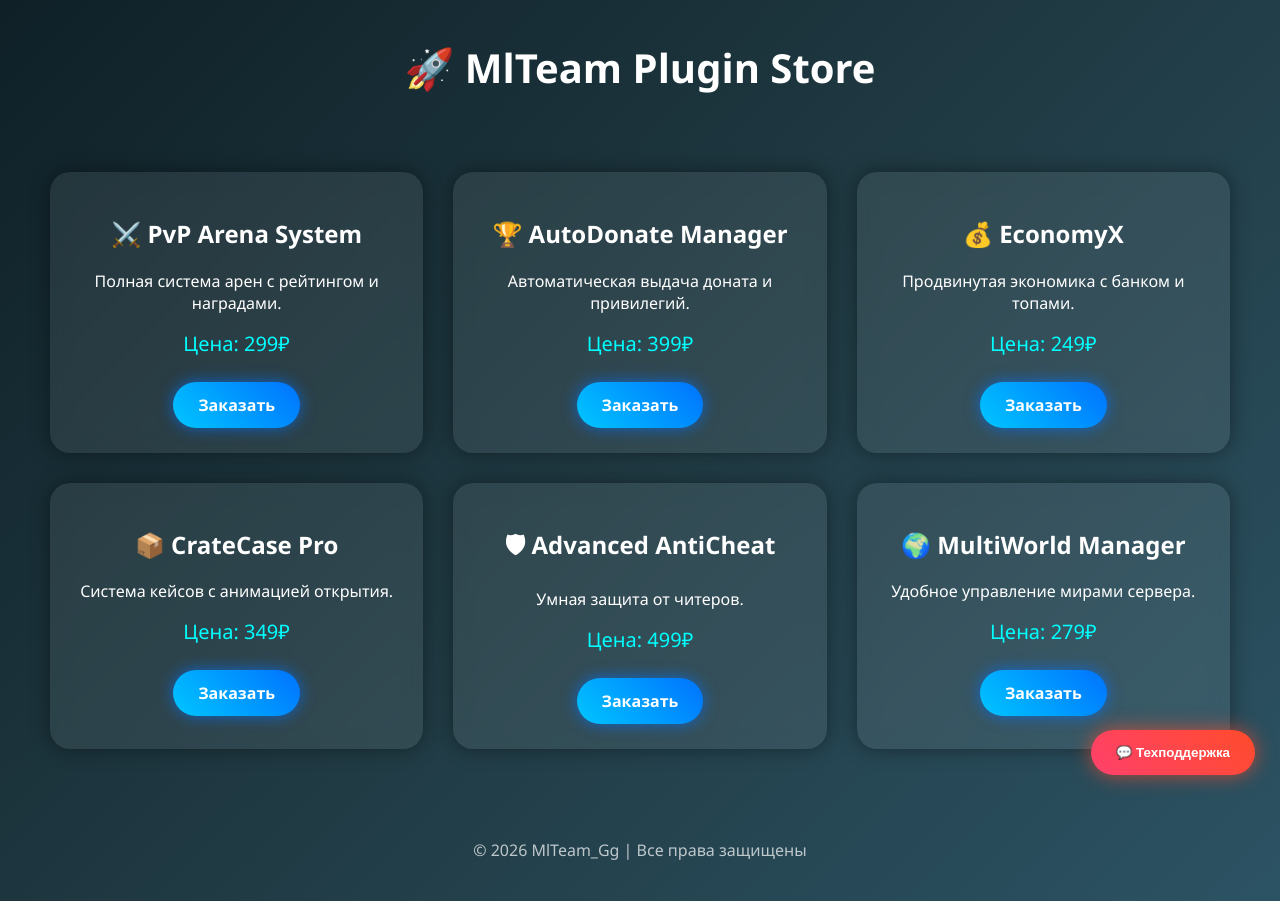
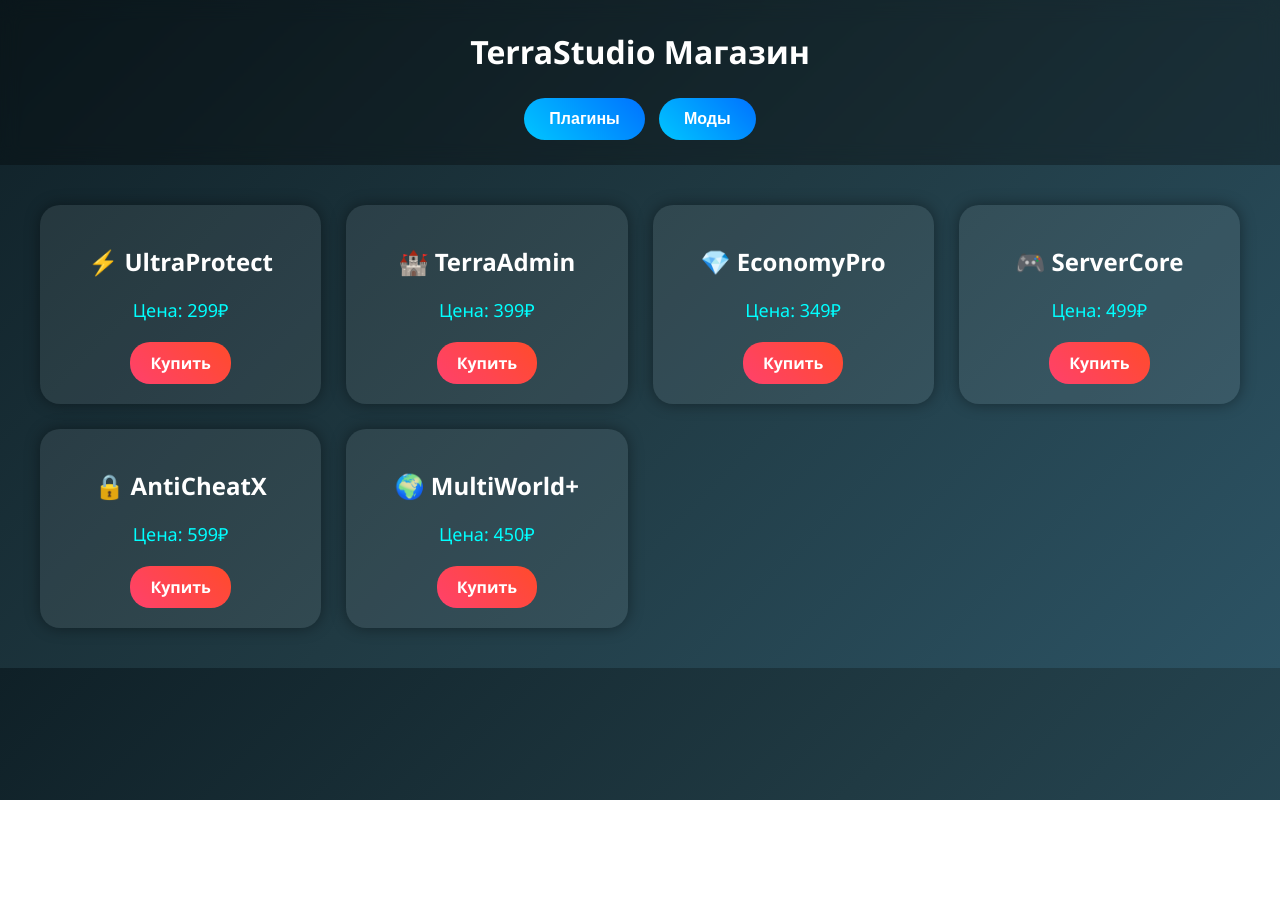
Before and after one commit to kirillzaplava198-eng/terrastudio, a plain HTML site: page index.html in a window 1280 px wide. After the commit the page ends 800 px from the top, so only its background shows below. Drawn offline with Linux system fonts and the light colour scheme.

Commit message:
index.html

```diff
--- a/index.html
+++ b/index.html
@@ -2,7 +2,7 @@
 <html lang="ru">
 <head>
 <meta charset="UTF-8">
-    <title>MlTeam | Магазин плагинов</title>
+<title>TerraStudio | Магазин</title>
 
 <style>
 body {
@@ -13,213 +13,188 @@
     text-align: center;
 }
 
+header {
+    padding: 20px;
+    background: rgba(0,0,0,0.3);
+    backdrop-filter: blur(10px);
+}
+
 h1 {
-            margin-top: 40px;
-            font-size: 40px;
+    margin: 10px 0;
+}
+
+.switch-buttons {
+    margin-top: 20px;
+}
+
+.switch-buttons button {
+    padding: 12px 25px;
+    margin: 5px;
+    border: none;
+    border-radius: 25px;
+    font-size: 16px;
+    font-weight: bold;
+    cursor: pointer;
+    background: linear-gradient(45deg, #00c6ff, #0072ff);
+    color: white;
+    transition: 0.3s;
+}
+
+.switch-buttons button:hover {
+    transform: scale(1.1);
 }
 
 .container {
     display: grid;
-            grid-template-columns: repeat(auto-fit, minmax(280px, 1fr));
-            gap: 30px;
-            padding: 50px;
+    grid-template-columns: repeat(auto-fit, minmax(250px, 1fr));
+    gap: 25px;
+    padding: 40px;
 }
 
 .card {
     background: rgba(255, 255, 255, 0.08);
-            backdrop-filter: blur(10px);
     border-radius: 20px;
-            padding: 25px;
+    padding: 20px;
     transition: 0.4s;
-            box-shadow: 0 0 20px rgba(0,0,0,0.4);
+    box-shadow: 0 0 15px rgba(0,0,0,0.4);
 }
 
 .card:hover {
-            transform: translateY(-10px);
-            box-shadow: 0 0 30px rgba(0,255,255,0.6);
+    transform: translateY(-8px);
+    box-shadow: 0 0 25px rgba(0,255,255,0.6);
 }
 
 .price {
-            font-size: 20px;
     margin: 10px 0;
     color: #00ffff;
+    font-size: 18px;
 }
 
 .btn {
     display: inline-block;
-            margin-top: 15px;
-            padding: 12px 25px;
-            font-size: 16px;
+    margin-top: 10px;
+    padding: 10px 20px;
+    border-radius: 20px;
+    text-decoration: none;
     font-weight: bold;
-            text-decoration: none;
+    background: linear-gradient(45deg, #ff416c, #ff4b2b);
     color: white;
-            border-radius: 30px;
-            background: linear-gradient(45deg, #00c6ff, #0072ff);
     transition: 0.3s;
-            box-shadow: 0 0 15px rgba(0,114,255,0.7);
 }
 
 .btn:hover {
     transform: scale(1.1);
-            box-shadow: 0 0 25px rgba(0,255,255,1);
 }
 
-        footer {
-            margin: 40px 0;
-            opacity: 0.7;
+.hidden {
+    display: none;
+}
+</style>
+
+<script>
+function showPlugins() {
+    document.getElementById("plugins").classList.remove("hidden");
+    document.getElementById("mods").classList.add("hidden");
 }
 
-        /* Кнопка поддержки */
-        .open-support {
-            position: fixed;
-            bottom: 25px;
-            right: 25px;
-            padding: 15px 25px;
-            border: none;
-            border-radius: 50px;
-            font-weight: bold;
-            background: linear-gradient(45deg, #ff416c, #ff4b2b);
-            color: white;
-            cursor: pointer;
-            box-shadow: 0 0 20px rgba(255,75,43,0.7);
+function showMods() {
+    document.getElementById("mods").classList.remove("hidden");
+    document.getElementById("plugins").classList.add("hidden");
 }
+</script>
 
-        /* Модальное окно */
-        .support-modal {
-            display: none;
-            position: fixed;
-            inset: 0;
-            background: rgba(0,0,0,0.7);
-            justify-content: center;
-            align-items: center;
-        }
-
-        .support-content {
-            background: #1e1e1e;
-            padding: 30px;
-            border-radius: 20px;
-            width: 350px;
-        }
-
-        .support-content h2 {
-            margin-top: 0;
-        }
-
-        .support-content input,
-        .support-content textarea {
-            width: 100%;
-            margin: 10px 0;
-            padding: 10px;
-            border-radius: 10px;
-            border: none;
-        }
-
-        .support-content textarea {
-            height: 100px;
-            resize: none;
-        }
-
-        .send-btn {
-            padding: 10px 20px;
-            border: none;
-            border-radius: 20px;
-            background: linear-gradient(45deg, #00c6ff, #0072ff);
-            color: white;
-            cursor: pointer;
-            font-weight: bold;
-            width: 100%;
-        }
-
-        .close {
-            float: right;
-            font-size: 22px;
-            cursor: pointer;
-        }
-    </style>
 </head>
-
 <body>
 
-<h1>🚀 MlTeam Plugin Store</h1>
+<header>
+    <h1>TerraStudio Магазин</h1>
+    <div class="switch-buttons">
+        <button onclick="showPlugins()">Плагины</button>
+        <button onclick="showMods()">Моды</button>
+    </div>
+</header>
 
-<div class="container">
+<!-- ПЛАГИНЫ -->
+<div id="plugins" class="container">
 
     <div class="card">
-        <h2>⚔️ PvP Arena System</h2>
-        <p>Полная система арен с рейтингом и наградами.</p>
+        <h2>⚡ UltraProtect</h2>
         <div class="price">Цена: 299₽</div>
-        <a class="btn" href="https://t.me/MlTeam_Gg?text=Хочу заказать PvP Arena System">Заказать</a>
+        <a class="btn" href="https://t.me/MlTeam_Gg?text=Хочу UltraProtect">Купить</a>
     </div>
 
     <div class="card">
-        <h2>🏆 AutoDonate Manager</h2>
-        <p>Автоматическая выдача доната и привилегий.</p>
+        <h2>🏰 TerraAdmin</h2>
         <div class="price">Цена: 399₽</div>
-        <a class="btn" href="https://t.me/MlTeam_Gg?text=Хочу заказать AutoDonate Manager">Заказать</a>
+        <a class="btn" href="https://t.me/MlTeam_Gg?text=Хочу TerraAdmin">Купить</a>
     </div>
 
     <div class="card">
-        <h2>💰 EconomyX</h2>
-        <p>Продвинутая экономика с банком и топами.</p>
-        <div class="price">Цена: 249₽</div>
-        <a class="btn" href="https://t.me/MlTeam_Gg?text=Хочу заказать EconomyX">Заказать</a>
+        <h2>💎 EconomyPro</h2>
+        <div class="price">Цена: 349₽</div>
+        <a class="btn" href="https://t.me/MlTeam_Gg?text=Хочу EconomyPro">Купить</a>
     </div>
 
     <div class="card">
-        <h2>📦 CrateCase Pro</h2>
-        <p>Система кейсов с анимацией открытия.</p>
-        <div class="price">Цена: 349₽</div>
-        <a class="btn" href="https://t.me/MlTeam_Gg?text=Хочу заказать CrateCase Pro">Заказать</a>
+        <h2>🎮 ServerCore</h2>
+        <div class="price">Цена: 499₽</div>
+        <a class="btn" href="https://t.me/MlTeam_Gg?text=Хочу ServerCore">Купить</a>
     </div>
 
     <div class="card">
-        <h2>🛡 Advanced AntiCheat</h2>
-        <p>Умная защита от читеров.</p>
-        <div class="price">Цена: 499₽</div>
-        <a class="btn" href="https://t.me/MlTeam_Gg?text=Хочу заказать Advanced AntiCheat">Заказать</a>
+        <h2>🔒 AntiCheatX</h2>
+        <div class="price">Цена: 599₽</div>
+        <a class="btn" href="https://t.me/MlTeam_Gg?text=Хочу AntiCheatX">Купить</a>
     </div>
 
     <div class="card">
-        <h2>🌍 MultiWorld Manager</h2>
-        <p>Удобное управление мирами сервера.</p>
-        <div class="price">Цена: 279₽</div>
-        <a class="btn" href="https://t.me/MlTeam_Gg?text=Хочу заказать MultiWorld Manager">Заказать</a>
+        <h2>🌍 MultiWorld+</h2>
+        <div class="price">Цена: 450₽</div>
+        <a class="btn" href="https://t.me/MlTeam_Gg?text=Хочу MultiWorld+">Купить</a>
     </div>
 
 </div>
 
-<footer>
-    © 2026 MlTeam_Gg | Все права защищены
-</footer>
+<!-- МОДЫ -->
+<div id="mods" class="container hidden">
 
-<!-- Кнопка поддержки -->
-<button class="open-support" onclick="openSupport()">💬 Техподдержка</button>
+    <div class="card">
+        <h2>🔥 MagicExpansion</h2>
+        <div class="price">Цена: 399₽</div>
+        <a class="btn" href="https://t.me/MlTeam_Gg?text=Хочу MagicExpansion">Купить</a>
+    </div>
 
-<!-- Окно поддержки -->
-<div id="supportModal" class="support-modal">
-  <div class="support-content">
-    <span class="close" onclick="closeSupport()">&times;</span>
-    <h2>Техническая поддержка</h2>
+    <div class="card">
+        <h2>⚔️ WarWeapons</h2>
+        <div class="price">Цена: 449₽</div>
+        <a class="btn" href="https://t.me/MlTeam_Gg?text=Хочу WarWeapons">Купить</a>
+    </div>
 
-    <form action="https://formspree.io/f/xaqdkjdz" method="POST">
-      <input type="text" name="name" placeholder="Ваше имя" required>
-      <input type="email" name="email" placeholder="Ваша почта" required>
-      <textarea name="message" placeholder="Опишите проблему..." required></textarea>
-      <button type="submit" class="send-btn">Отправить</button>
-    </form>
+    <div class="card">
+        <h2>🚀 SpaceAdventure</h2>
+        <div class="price">Цена: 599₽</div>
+        <a class="btn" href="https://t.me/MlTeam_Gg?text=Хочу SpaceAdventure">Купить</a>
+    </div>
+
+    <div class="card">
+        <h2>🐉 DragonWorld</h2>
+        <div class="price">Цена: 499₽</div>
+        <a class="btn" href="https://t.me/MlTeam_Gg?text=Хочу DragonWorld">Купить</a>
+    </div>
+
+    <div class="card">
+        <h2>🏗 BuilderPlus</h2>
+        <div class="price">Цена: 350₽</div>
+        <a class="btn" href="https://t.me/MlTeam_Gg?text=Хочу BuilderPlus">Купить</a>
+    </div>
+
+    <div class="card">
+        <h2>🌋 SurvivalHardcore</h2>
+        <div class="price">Цена: 399₽</div>
+        <a class="btn" href="https://t.me/MlTeam_Gg?text=Хочу SurvivalHardcore">Купить</a>
+    </div>
 
 </div>
-</div>
-
-<script>
-function openSupport() {
-    document.getElementById("supportModal").style.display = "flex";
-}
-
-function closeSupport() {
-    document.getElementById("supportModal").style.display = "none";
-}
-</script>
 
 </body>
 </html>
```
Lines whose indentation alone changed are shown as unchanged.
